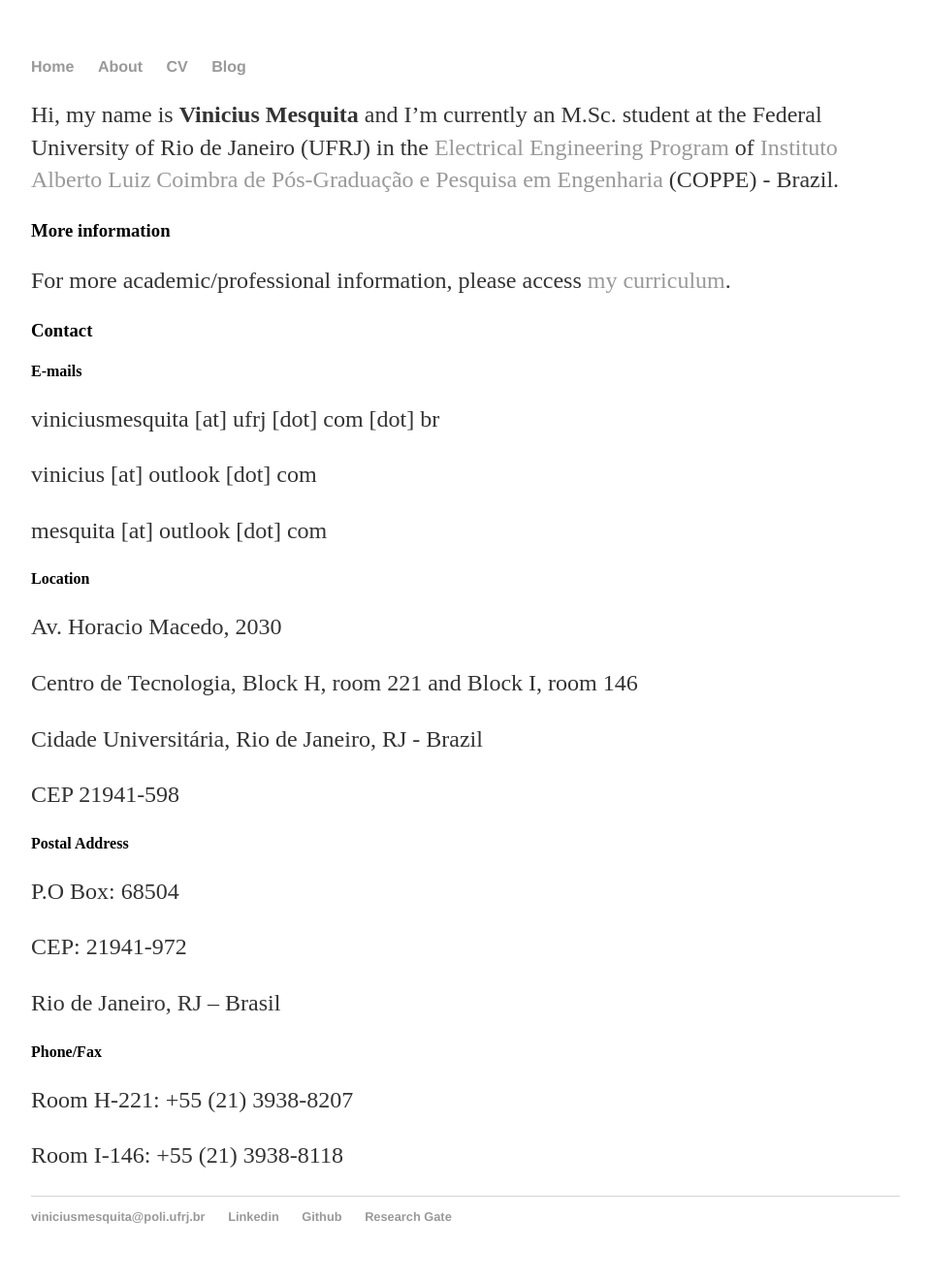
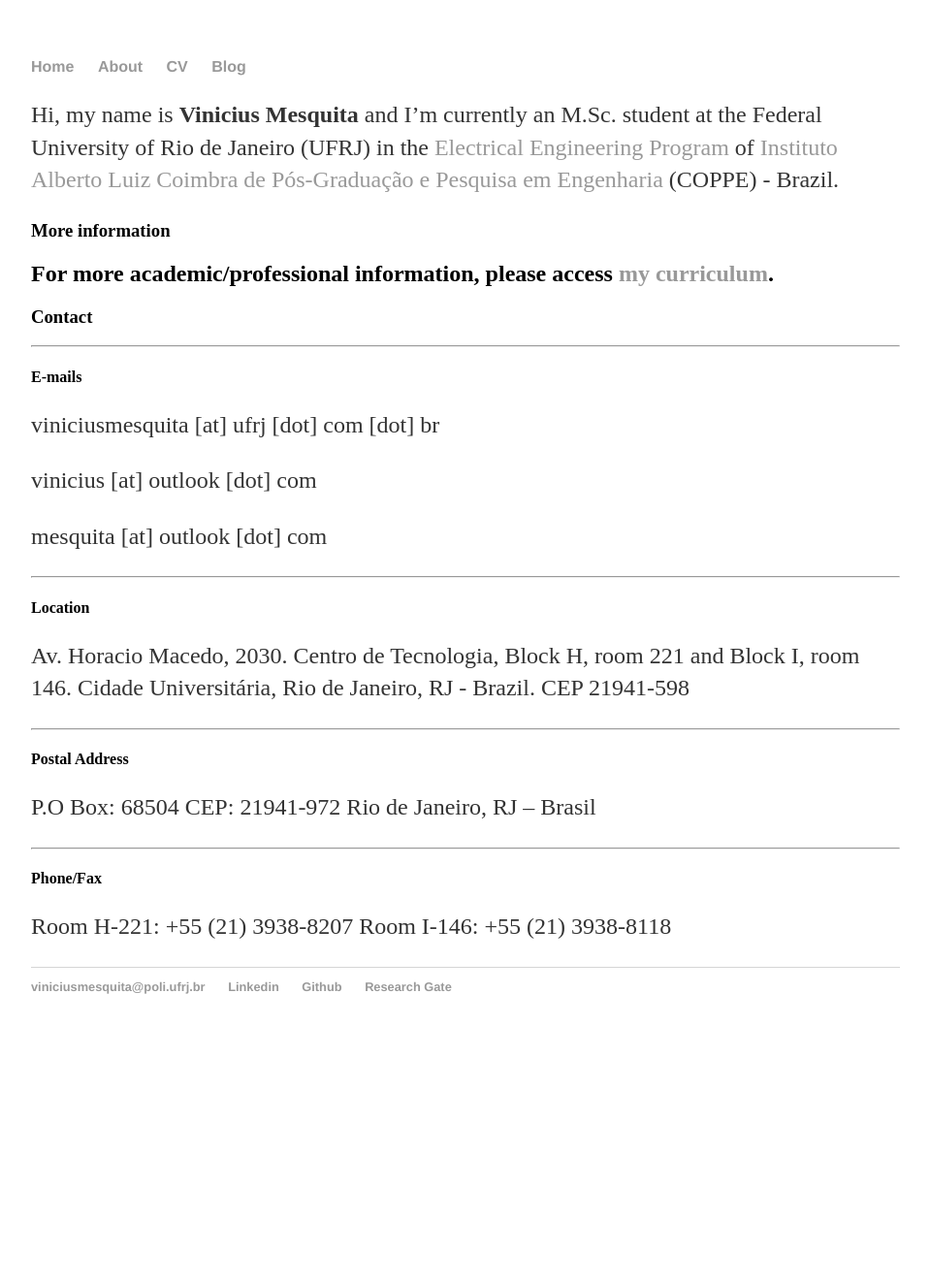
Before and after one commit to mesquita/mesquita.github.io, a Jekyll site: the page built from about.md, in a window 1280 px wide. Shown: the whole page at 97% size, without its empty margins (160-1119 px from the left). Built offline with Jekyll 4.4.1, drawn with Linux system fonts in a browser that asks for light colours; after the commit the page ends 1085 px from its top, so only the background shows below that.

```diff
--- a/about.md
+++ b/about.md
@@ -7,12 +7,13 @@ id: about
 
 Hi, my name is **Vinicius Mesquita** and I'm currently an M.Sc. student at the Federal University of Rio de Janeiro (UFRJ) in the [Electrical Engineering Program](http://www.pee.ufrj.br) of [Instituto Alberto Luiz Coimbra de Pós-Graduação e Pesquisa em Engenharia](http://coppe.ufrj.br) (COPPE) - Brazil.
 
-
 ### More information
 
 For more academic/professional information, please access [my curriculum](/cv).
+---
 
 ### Contact
+---
 #### E-mails
 viniciusmesquita [at] ufrj [dot] com [dot] br
 
@@ -20,24 +21,18 @@ vinicius [at] outlook [dot] com
 
 mesquita [at] outlook [dot] com
 
+---
 #### Location
 
-Av. Horacio Macedo, 2030
+Av. Horacio Macedo, 2030. Centro de Tecnologia, Block H, room 221 and Block I, room 146. Cidade Universitária, Rio de Janeiro, RJ - Brazil. CEP 21941-598
 
-Centro de Tecnologia, Block H, room 221 and Block I, room 146
-
-Cidade Universitária, Rio de Janeiro, RJ - Brazil
-
-CEP 21941-598
-
+---
 #### Postal Address
 P.O Box: 68504
-
 CEP: 21941-972
-
 Rio de Janeiro, RJ – Brasil
 
+---
 #### Phone/Fax
 Room H-221: +55 (21) 3938-8207
-
 Room I-146: +55 (21) 3938-8118
```
